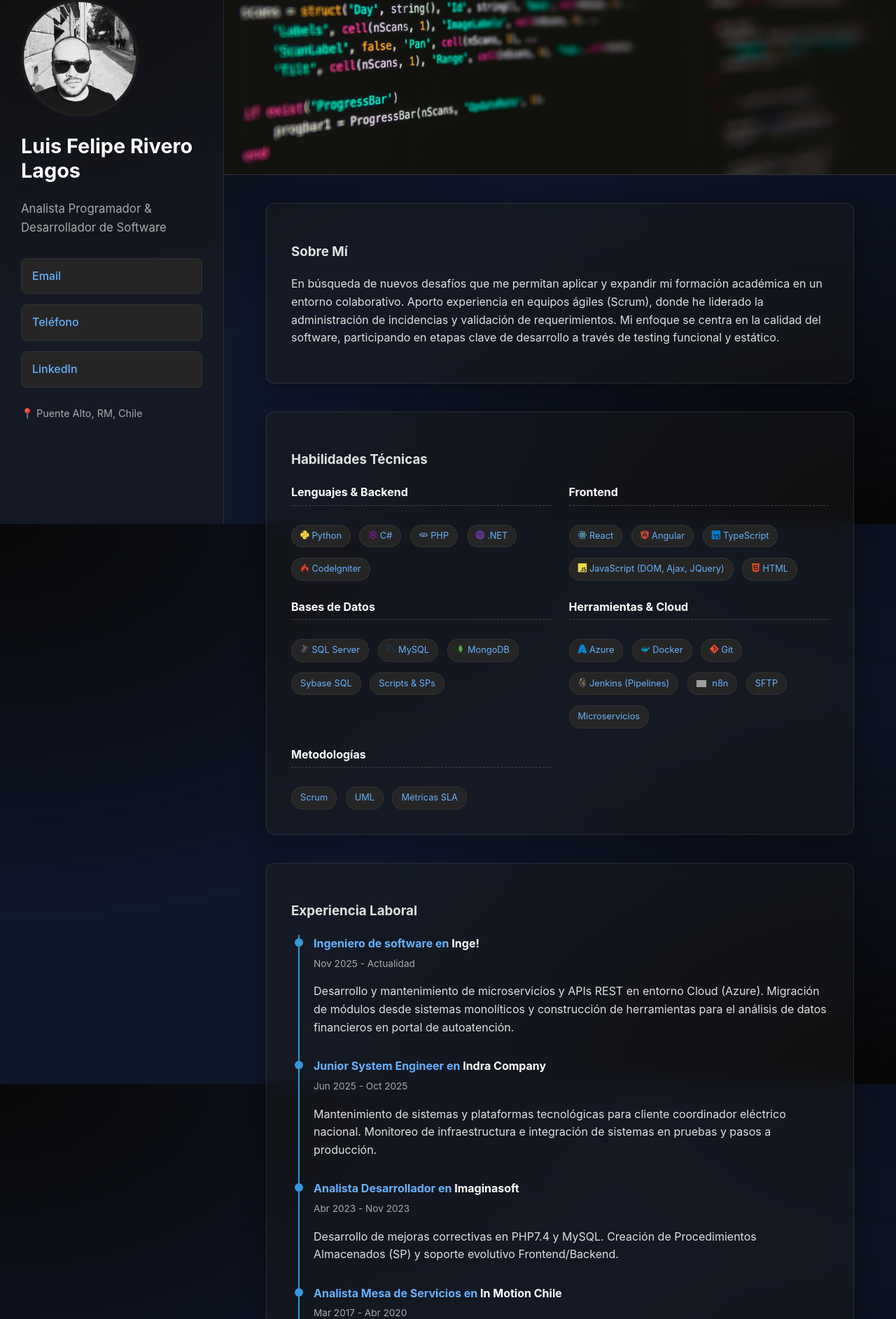
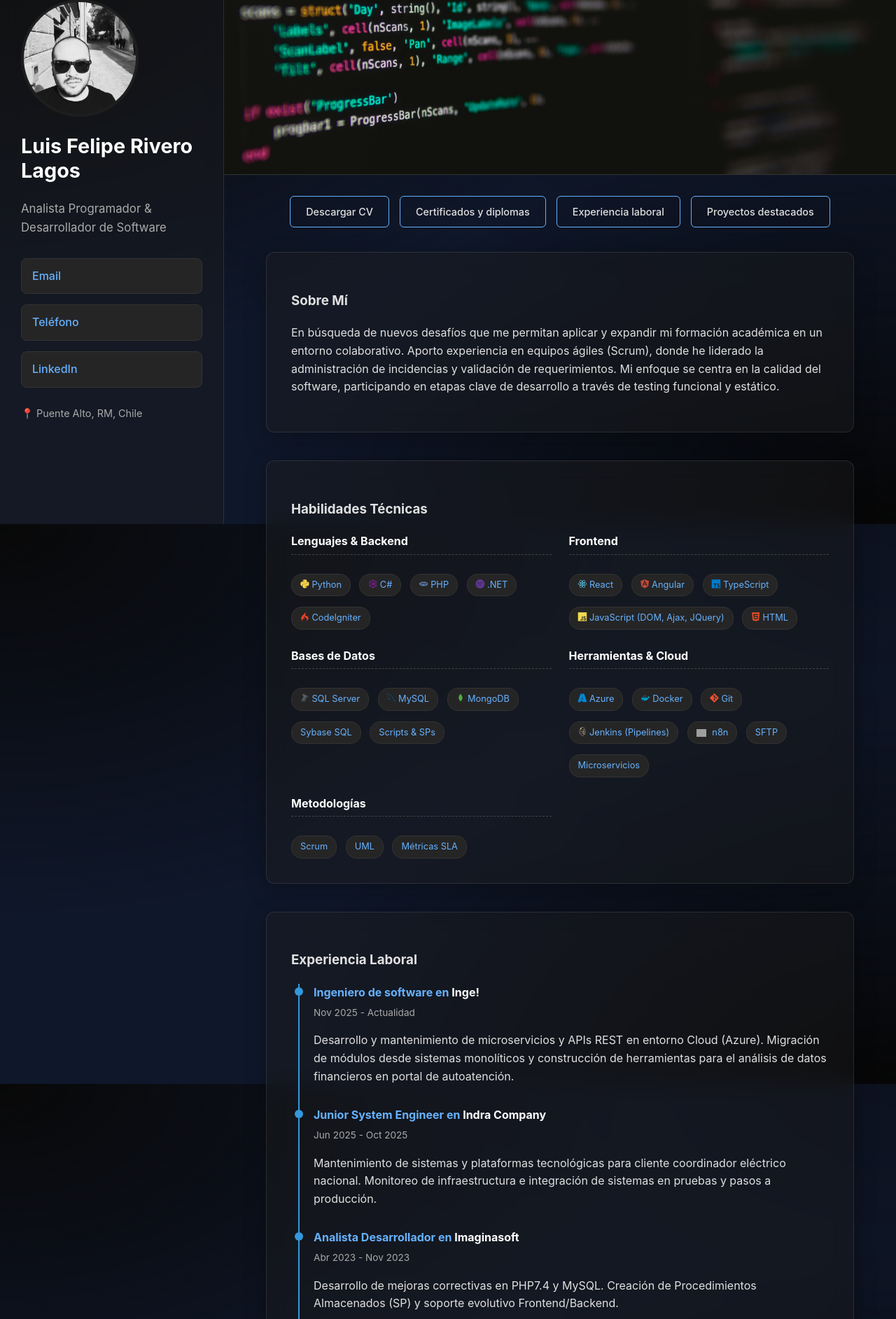
Before and after one commit to gel32/mi-portafolio, a Flask app: page / in a window 1280 px wide. Shown: the part 51-1936 px from the top of the page at 70% size. Run offline with Flask 3, Linux system fonts and the light colour scheme; grey boxes are pictures that could not be loaded.

Commit message:
Agrega menú de navegación superior y ajusta alineación de la tarjeta principal

```diff
--- a/static/css/style.css
+++ b/static/css/style.css
@@ -125,6 +125,7 @@ body {
 
 .contenido-interno {
     padding: 40px 60px;
+    margin-top: -15px; /* Cambia este valor (ej. -25px o -10px) hasta que calce perfectamente con tu barra */
 }
 
 /* --- SECCIONES INTERNAS --- */
@@ -362,3 +363,38 @@ section {
         padding-left: 15px;
     }
 }
+/* =========================================
+   MENÚ DE NAVEGACIÓN SUPERIOR
+   ========================================= */
+.top-nav-menu {
+    display: flex;
+    justify-content: center;
+    flex-wrap: wrap;
+    gap: 15px;
+    margin: 30px auto 10px auto; /* 30px arriba, auto lados, 10px abajo */
+    padding: 0 15px;
+}
+
+.nav-boton {
+    background-color: transparent;
+    color: #e0e0e0;
+    border: 1px solid #66b2ff;
+    padding: 10px 22px;
+    border-radius: 6px;
+    text-decoration: none;
+    font-size: 0.9em;
+    font-weight: 500;
+    transition: all 0.3s ease;
+}
+
+.nav-boton:hover {
+    background-color: #66b2ff;
+    color: #121212;
+    transform: translateY(-2px);
+    box-shadow: 0 4px 10px rgba(102, 178, 255, 0.3);
+}
+
+/* Efecto de deslizamiento suave para los enlaces ancla */
+html {
+    scroll-behavior: smooth;
+}
--- a/templates/index.html
+++ b/templates/index.html
@@ -29,6 +29,14 @@
         <main class="main-content">
             <!-- PORTADA SUPERIOR -->
             <header class="portada-container"></header>
+
+            <!-- MENÚ DE BOTONES SUPERIOR -->
+            <nav class="top-nav-menu">
+                <a href="#" class="nav-boton">Descargar CV</a>
+                <a href="#" class="nav-boton">Certificados y diplomas</a>
+                <a href="#experiencia" class="nav-boton">Experiencia laboral</a>
+                <a href="#proyectos" class="nav-boton">Proyectos destacados</a>
+            </nav>
 
             <!-- SECCIONES DE INFORMACIÓN -->
             <div class="contenido-interno">
```
